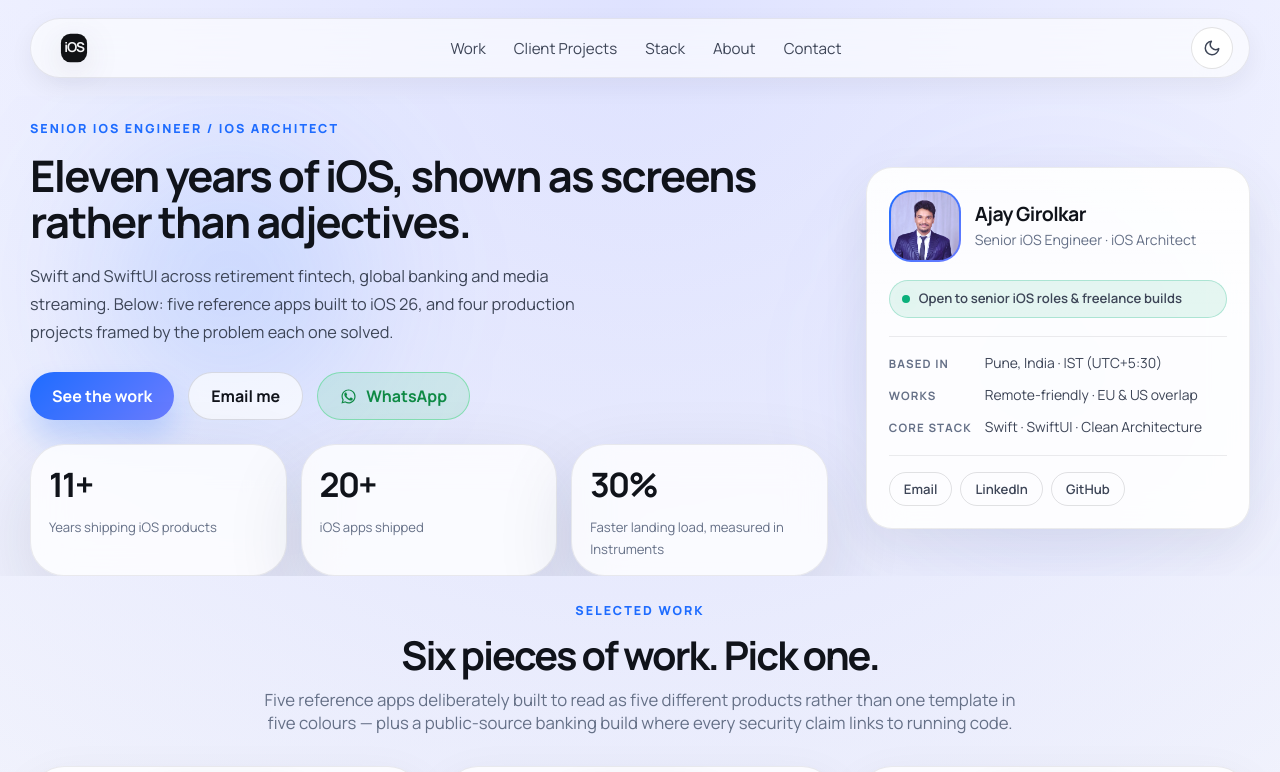
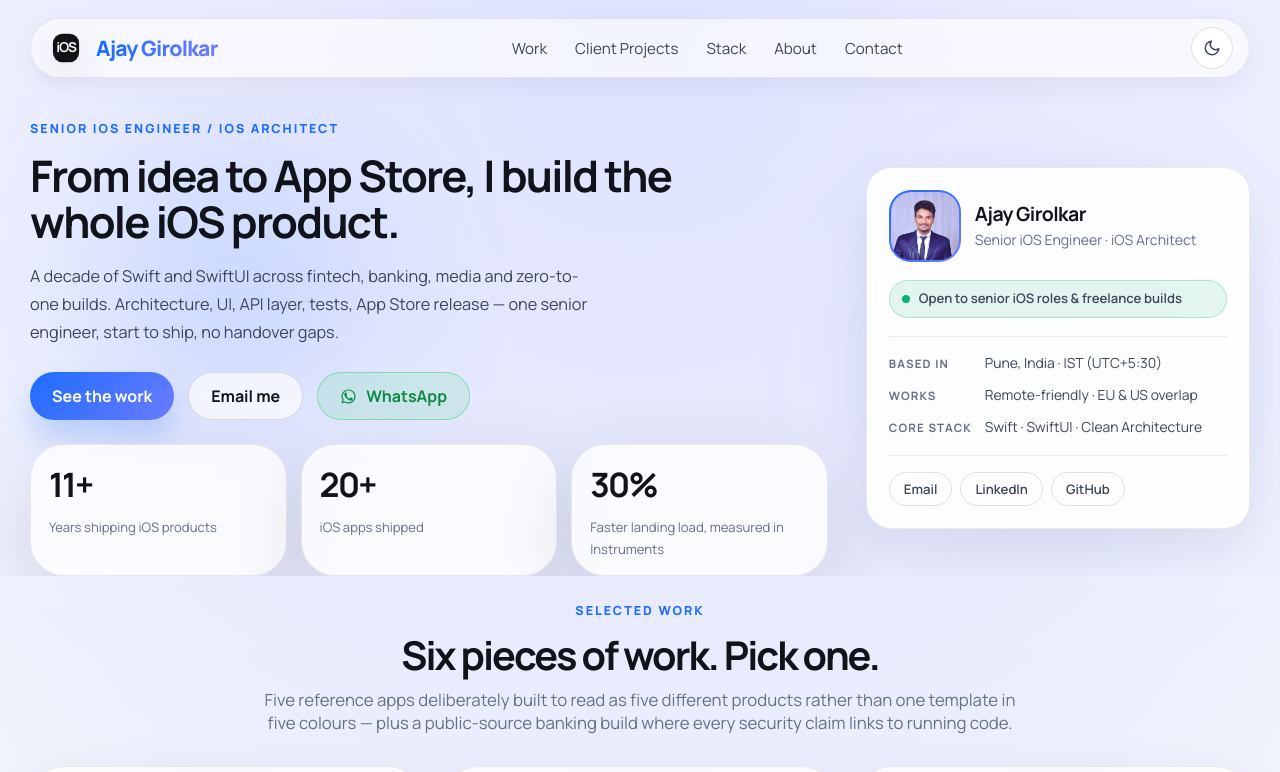
Before and after one commit to AjayGirolkar/AjayGirolkar.github.io, a plain HTML site: page index.html in a window 1280 px wide. Shown: the top 772 px of the page. Drawn offline with Linux system fonts and the light colour scheme.

Commit message:
feat(site): name wordmark in header, wider-appeal hero copy
The header carried only a generic "iOS" tile, which identified no one.
Adds an "Ajay Girolkar" wordmark beside it, set in the same accent
gradient as the primary button so it re-tints itself in dark mode off
the existing tokens. Descenders need the loosened line-height —
background-clip: text crops the j and y otherwise.

Hero copy was pitched at fintech and referred to the page's own layout
("no adjectives below"), which means nothing on a first visit and
breaks if the copy is reused elsewhere. Rewritten to lead with
end-to-end product scope and close on the freelance differentiator.

Prose mentions of "eleven years" become "a decade"; the numeric stat
chips stay at 11+, where the precise figure reads stronger than the
round word.

Co-Authored-By: Claude Opus 5 <noreply@anthropic.com>

```diff
--- a/index.html
+++ b/index.html
@@ -4,7 +4,7 @@
     <meta charset="UTF-8" />
     <meta name="viewport" content="width=device-width, initial-scale=1.0" />
     <title>Ajay Girolkar | iOS Portfolio — Swift &amp; SwiftUI Work</title>
-    <meta name="description" content="Selected iOS work by Ajay Girolkar — 11 years of Swift and SwiftUI across fintech, banking and media. Five reference apps and four production case studies, with real screens." />
+    <meta name="description" content="Selected iOS work by Ajay Girolkar — a decade of Swift and SwiftUI across fintech, banking and media. Five reference apps and four production case studies, with real screens." />
     <meta name="keywords" content="iOS portfolio, Swift developer portfolio, SwiftUI app screenshots, senior iOS engineer, iOS architecture case study" />
     <link rel="canonical" href="https://ajaygirolkar.github.io/" />
     <meta property="og:title" content="Ajay Girolkar | iOS Portfolio" />
@@ -16,7 +16,7 @@
     <link rel="preconnect" href="https://fonts.googleapis.com" />
     <link rel="preconnect" href="https://fonts.gstatic.com" crossorigin />
     <link href="https://fonts.googleapis.com/css2?family=Manrope:wght@400;500;600;700;800&display=swap" rel="stylesheet" />
-    <link rel="stylesheet" href="styles.css?v=20260831-perf" />
+    <link rel="stylesheet" href="styles.css?v=20260831-wordmark" />
     <!-- Preload what paints above the fold: the face and the first work card -->
     <link rel="preload" as="image" href="assets/ajay-profile.jpg?v=20260412" fetchpriority="high" />
     <link rel="preload" as="image" href="assets/app-screenshots/wealthkit/v2/web/01-dashboard.webp" fetchpriority="high" />
@@ -25,12 +25,15 @@
 
     <header class="site-header" id="top">
       <div class="container nav-shell">
-        <a class="brand" href="#top" aria-label="Home">
+        <a class="brand" href="#top" aria-label="Ajay Girolkar — home">
           <span class="brand-icon" aria-hidden="true">
             <svg viewBox="0 0 64 64" role="img" aria-hidden="true">
               <rect x="10" y="8" width="44" height="48" rx="16" fill="#111215"></rect>
               <text x="32" y="39" text-anchor="middle" fill="#f5f5f7" font-family="Manrope, sans-serif" font-size="23" font-weight="700" letter-spacing="-2">iOS</text>
             </svg>
+          </span>
+          <span class="brand-word">
+            <strong>Ajay Girolkar</strong>
           </span>
         </a>
         <nav class="site-nav" aria-label="Primary">
@@ -59,8 +62,8 @@
         <div class="container hero-compact-layout reveal">
           <div class="hero-compact-copy">
             <p class="eyebrow">Senior iOS Engineer / iOS Architect</p>
-            <h1>Eleven years of iOS, shown as screens rather than adjectives.</h1>
-            <p class="hero-summary">Swift and SwiftUI across retirement fintech, global banking and media streaming. Below: five reference apps built to iOS 26, and four production projects framed by the problem each one solved.</p>
+            <h1>From idea to App&nbsp;Store, I build the whole iOS product.</h1>
+            <p class="hero-summary">A decade of Swift and SwiftUI across fintech, banking, media and zero-to-one builds. Architecture, UI, API layer, tests, App&nbsp;Store release &mdash; one senior engineer, start to ship, no handover gaps.</p>
             <div class="hero-actions">
               <a class="button button-primary" href="#work-grid">See the work</a>
               <a class="button button-secondary" href="mailto:ajaygirolkar@gmail.com?subject=iOS%20project">Email me</a>
--- a/styles.css
+++ b/styles.css
@@ -140,10 +140,38 @@ body[data-theme="dark"] .nav-shell {
 .brand {
   display: inline-flex;
   align-items: center;
-  justify-content: center;
-  width: 54px;
+  gap: 11px;
   height: 54px;
+  padding-right: 6px;
   flex: 0 0 auto;
+  text-decoration: none;
+  color: inherit;
+}
+
+/* Wordmark: the name alone, in the same accent gradient as the
+   primary button, so it re-tints itself in dark mode for free. */
+.brand-word {
+  display: flex;
+  white-space: nowrap;
+}
+
+.brand-word strong {
+  font-size: 1.32rem;
+  font-weight: 800;
+  letter-spacing: -0.035em;
+  /* Descenders in "Ajay Girolkar" get clipped by background-clip
+     at a tight line-height, so leave headroom below the baseline. */
+  line-height: 1.35;
+  color: var(--accent);
+  background: linear-gradient(115deg, var(--accent) 12%, var(--accent-soft) 88%);
+  -webkit-background-clip: text;
+  background-clip: text;
+  -webkit-text-fill-color: transparent;
+  transition: filter 180ms ease;
+}
+
+.brand:hover .brand-word strong {
+  filter: brightness(1.12) saturate(1.15);
 }
 
 .brand-icon {
@@ -944,8 +972,12 @@ body[data-theme="dark"] .contact-form textarea {
   }
 
   .brand {
-    width: 48px;
     height: 48px;
+    gap: 9px;
+  }
+
+  .brand-word strong {
+    font-size: 1.14rem;
   }
 
   .brand-icon {
```
Also changed, not shown: case-studies/finvault/index.html (+1 -1 lines), hire/index.html (+7 -4 lines).
